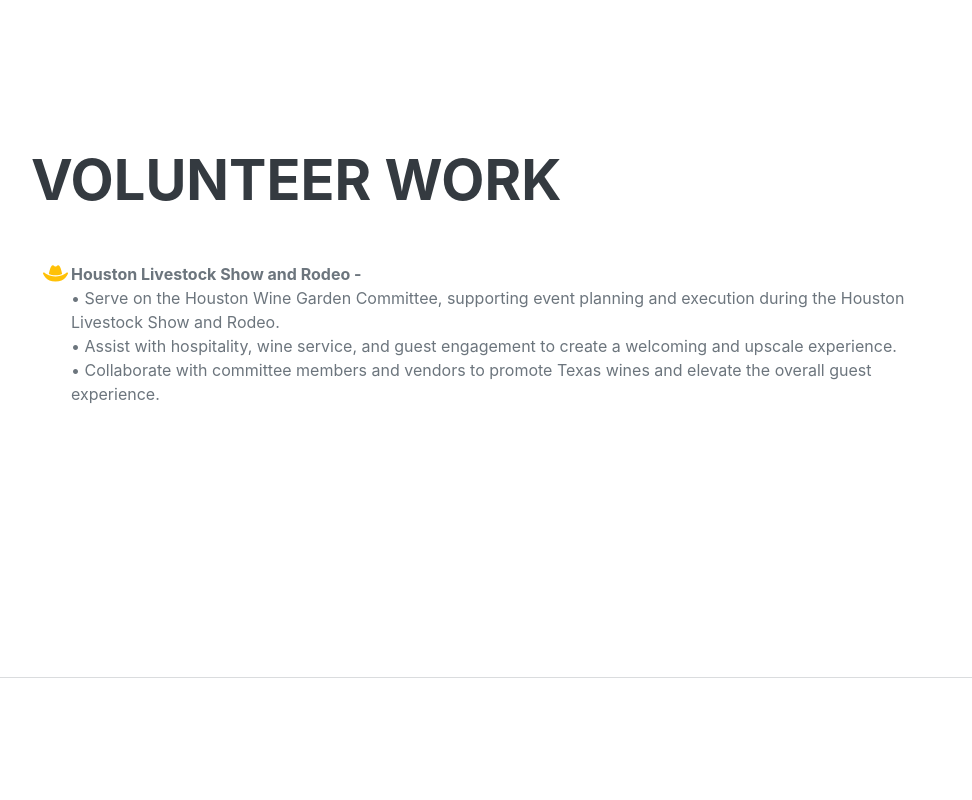
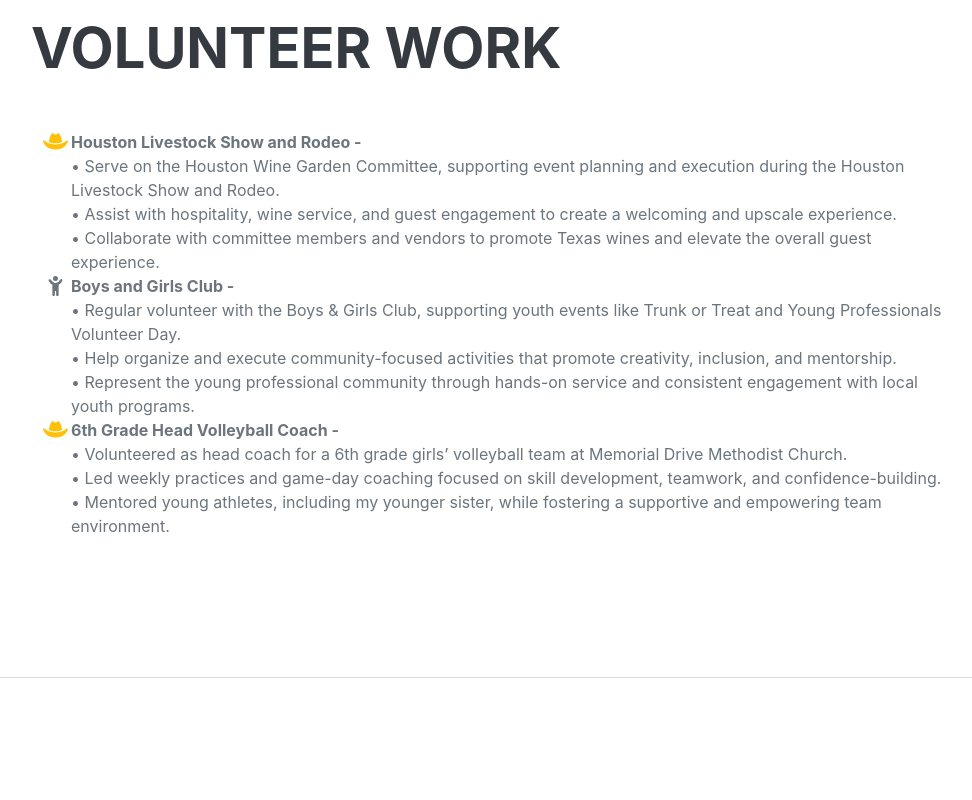
Before and after one commit to caroline-waller/resume, a plain HTML site: page index.html in a window 1280 px wide. Shown: the part 4380-5180 px from the top of the page, without its empty margins (289-1261 px from the left). Drawn offline with nearby package versions, Linux system fonts and the light colour scheme; a web font is replaced by a local one.

Commit message:
test: add volunteer work

```diff
--- a/index.html
+++ b/index.html
@@ -217,9 +217,23 @@
                         <li>
                             <span class="fa-li"><i class="fas fa-hat-cowboy fa-bounce fa-lg text-warning"></i></span>
                             <strong>Houston Livestock Show and Rodeo -</strong> <br>
-                                    •    Serve on the Houston Wine Garden Committee, supporting event planning and execution during the Houston Livestock Show and Rodeo. <br>
-                                    •    Assist with hospitality, wine service, and guest engagement to create a welcoming and upscale experience. <br>
-                                    •    Collaborate with committee members and vendors to promote Texas wines and elevate the overall guest experience.
+                                •    Serve on the Houston Wine Garden Committee, supporting event planning and execution during the Houston Livestock Show and Rodeo. <br>
+                                •    Assist with hospitality, wine service, and guest engagement to create a welcoming and upscale experience. <br>
+                                •    Collaborate with committee members and vendors to promote Texas wines and elevate the overall guest experience.
+                        </li>
+                        <li>
+                            <span class="fa-li"><i class="fas fa-child-reaching fa-bounce fa-lg fa-solid"></i></span>
+                            <strong>Boys and Girls Club -</strong> <br>
+                            •    Regular volunteer with the Boys & Girls Club, supporting youth events like Trunk or Treat and Young Professionals Volunteer Day. <br>
+                            •    Help organize and execute community-focused activities that promote creativity, inclusion, and mentorship. <br>
+                            •    Represent the young professional community through hands-on service and consistent engagement with local youth programs.
+                        </li>
+                        <li>
+                            <span class="fa-li"><i class="fas fa-hat-cowboy fa-bounce fa-lg text-warning"></i></span>
+                            <strong>6th Grade Head Volleyball Coach -</strong> <br>
+                            •    Volunteered as head coach for a 6th grade girls’ volleyball team at Memorial Drive Methodist Church. <br>
+                            •    Led weekly practices and game-day coaching focused on skill development, teamwork, and confidence-building. <br>
+                            •    Mentored young athletes, including my younger sister, while fostering a supportive and empowering team environment.
                         </li>
                     </ul>
                 </div>
```
